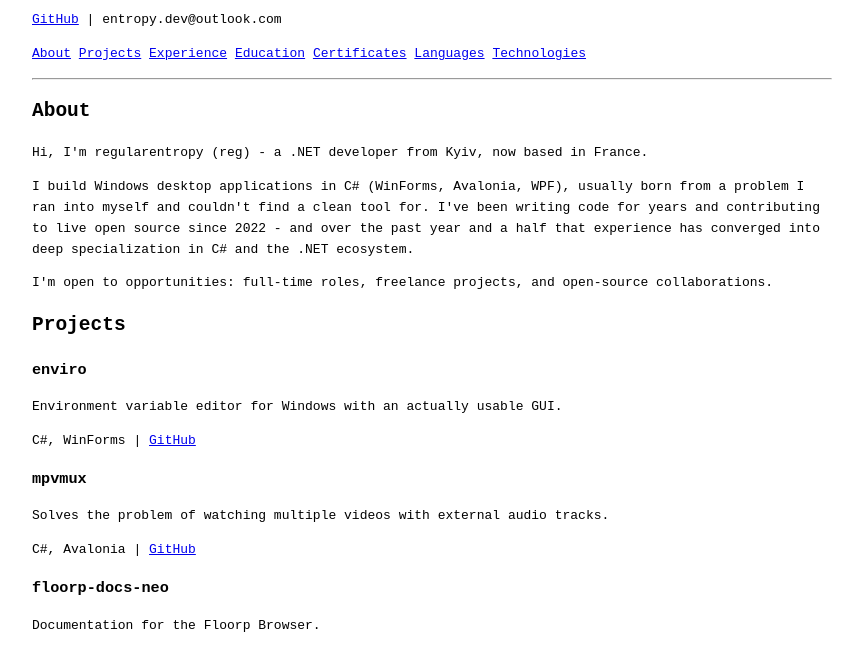
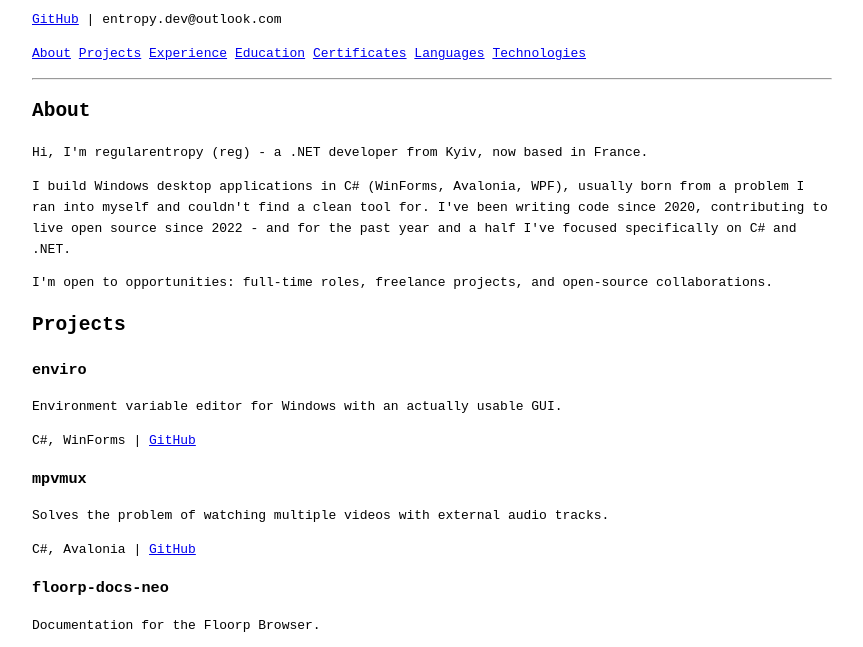
Before and after one commit to regularentropy/regularentropy.github.io, a plain HTML site: page index.html in a window 1280 px wide. Shown: the part 132-779 px from the top of the page, without its empty margins (208-1071 px from the left). Drawn offline with Linux system fonts and the light colour scheme.

Commit message:
page: more clear description

```diff
--- a/index.html
+++ b/index.html
@@ -46,7 +46,7 @@
     <h2>About</h2>
 	<p>Hi, I'm regularentropy (reg) - a .NET developer from Kyiv, now based in France.</p>
 
-	<p>I build Windows desktop applications in C# (WinForms, Avalonia, WPF), usually born from a problem I ran into myself and couldn't find a clean tool for. I've been writing code for years and contributing to live open source since 2022 - and over the past year and a half that experience has converged into deep specialization in C# and the .NET ecosystem.</p>
+    <p>I build Windows desktop applications in C# (WinForms, Avalonia, WPF), usually born from a problem I ran into myself and couldn't find a clean tool for. I've been writing code since 2020, contributing to live open source since 2022 - and for the past year and a half I've focused specifically on C# and .NET.</p>
 
 	<p>I'm open to opportunities: full-time roles, freelance projects, and open-source collaborations.</p>
 
```
